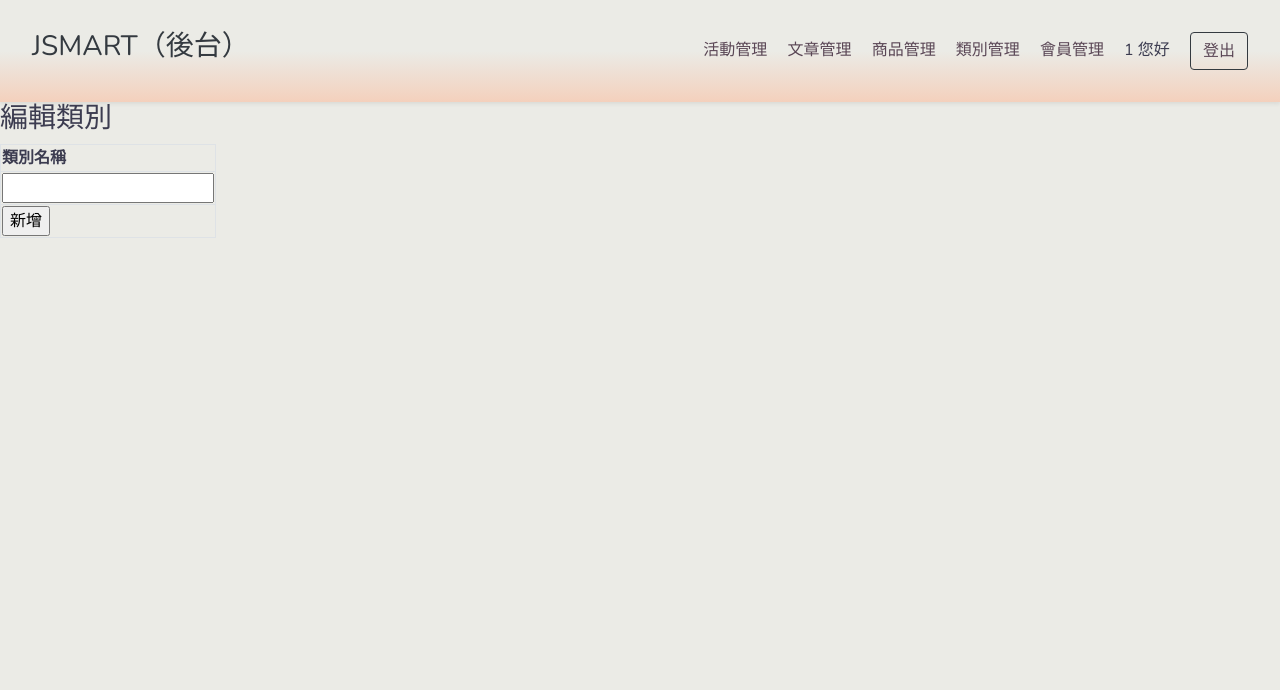
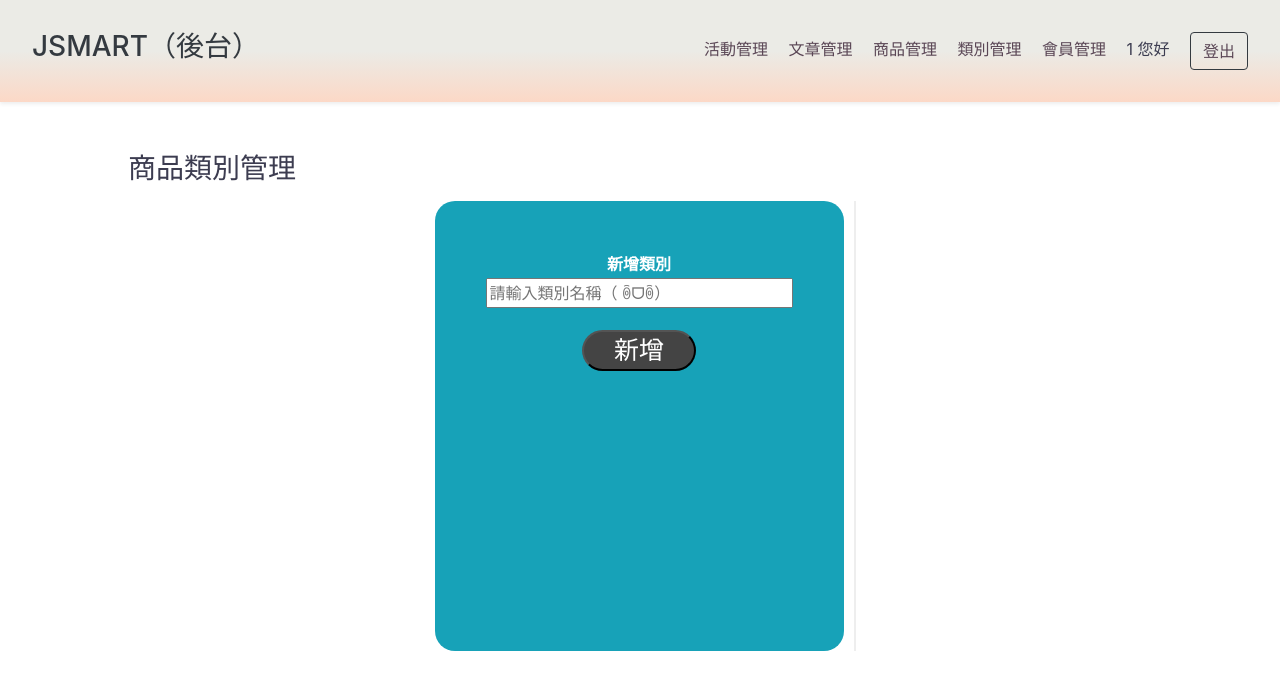
Before and after one commit to weichieh-iiiwork/jsmart-teamwork, a PHP site: page /category/category.php in a window 1280 px wide. Shown: the top 690 px of the page. Run offline with PHP 8.4, Linux system fonts and the light colour scheme; the visitor is signed in with stand-in values (Sample User, id 1); data that the repository does not hold is empty; some libraries are stand-ins or nearby versions.

Commit message:
0514 新增member與category的更新內容

```diff
--- a/category/category.php
+++ b/category/category.php
@@ -1,5 +1,5 @@
 <?php
-// session_start();
+//session_start();
 require_once('../db.inc.php');
 //require_once('./checkAdmin.php');
 require_once('../templates/adtpl-header.php');
@@ -33,37 +33,107 @@
     <meta charset="UTF-8">
     <title>我的 PHP 程式</title>
     <style>
-    .border {
-        border: 1px solid;
+    /* *{
+        border: 1px solid red;
+    } */
+    .wrap{
+        margin: 50px auto;
+        width: 80%;
     }
+    .title-box{
+        /* background-color: #17a2b8;
+        border: 1px solid blue; */
+        margin-bottom: 15px;
+    }
+    .box{
+        display: flex;
+        flex-direction: row;
+        /* border: 1px solid blue; */
+        justify-content: center;
+    }
+    ul{
+        list-style-type: none;
+        padding: 5px 10px 5px 30px;
+    }
+    ol{
+        list-style-type: upper-alpha;
+    }
+    table{
+        border: 0;
+    }
+    .insert-box{
+        /* border: 1px solid green; */
+        height: 450px;
+        margin: auto 10px;
+        padding: 50px;
+        background-color: #17a2b8;
+        border-radius: 20px;
+    }
+    .insert-button{
+        font-size: 25px;
+        padding: 0 30px;
+        margin: 20px;
+        border-radius: 90px;
+        cursor: pointer;
+        background: #444;
+        color: #fff;
+        transition: .5s;
+    }
+    .insert-button:hover {
+        background: #fff;
+        color: #17a2b8;
+        text-decoration: none;
+        transform: scale(1.1)
+    }
+    .category-items{
+        height: 450px;
+        padding: 10px 0px;
+        overflow: auto;
+        border: 1px solid #eee;
+    }
+    /* .category-items::-webkit-scrollbar{
+        width: 5px;
+    } */
     </style>
+    <link rel="stylesheet" href="https://stackpath.bootstrapcdn.com/bootstrap/4.2.1/css/bootstrap.min.css" integrity="sha384-GJzZqFGwb1QTTN6wy59ffF1BuGJpLSa9DkKMp0DgiMDm4iYMj70gZWKYbI706tWS" crossorigin="anonymous">
 </head>
 <body>
-<h3>編輯類別</h3>
-<form name="myForm" method="POST" action="./insertCategory.php">
-
-<?php buildTree($pdo, 0); ?>
-
-<table class="border">
+<div class="wrap">
+    <div class="title-box">
+        <h3>商品類別管理</h3>
+    </div>
+    <form name="myForm" method="POST" action="./insertCategory.php" >
+        <div class="box">
+            <div class="insert-box">
+                <table style="text-align:center">
                     <thead>
                         <tr>
-            <th class="border">類別名稱</th>
+                            <th style="color:#fff">新增類別</th>
                         </tr>
                     </thead>
                     <tbody>
                         <tr>
-            <td class="border">
-                <input type="text" name="categoryName" value="" maxlength="100" />
+                            <td>
+                                <input type="text" name="categoryName" value="" maxlength="100" placeholder="請輸入類別名稱（ ꉺᗜꉺ）" size="25px">
                             </td>
                         </tr>
                     </tbody>
                     <tfoot>
                         <tr>
-            <td class="border"><input type="submit" name="smb" value="新增"></td>
+                            <td><input type="submit" name="smb" value="新增" class="insert-button"></td>
                         </tr>
                     </tfoot>
                 </table>
+            </div>
+            <div class="category-items">
+                <?php buildTree($pdo, 0); ?>
+            </div>
+        </div>
+        </form>
 
-</form>
+</div>
 </body>
+<script src="https://code.jquery.com/jquery-3.3.1.slim.min.js" integrity="sha384-q8i/X+965DzO0rT7abK41JStQIAqVgRVzpbzo5smXKp4YfRvH+8abtTE1Pi6jizo" crossorigin="anonymous"></script>
+<script src="https://cdnjs.cloudflare.com/ajax/libs/popper.js/1.14.6/umd/popper.min.js" integrity="sha384-wHAiFfRlMFy6i5SRaxvfOCifBUQy1xHdJ/yoi7FRNXMRBu5WHdZYu1hA6ZOblgut" crossorigin="anonymous"></script>
+<script src="https://stackpath.bootstrapcdn.com/bootstrap/4.2.1/js/bootstrap.min.js" integrity="sha384-B0UglyR+jN6CkvvICOB2joaf5I4l3gm9GU6Hc1og6Ls7i6U/mkkaduKaBhlAXv9k" crossorigin="anonymous"></script>
 </html>
--- a/member/addUser.php
+++ b/member/addUser.php
@@ -30,14 +30,14 @@
 print_r($stmt->fetchAll());
 
 if($stmt->rowCount() > 0 ) {
-  header("Refresh: 3; url=./admin.php");
+  header("Refresh: 3; url=./index.html");
   $_SESSION['username'] = $_POST['userAccount'];
 
   $objResponse['success'] = true;
   $objResponse['info'] = "註冊成功";
   echo json_encode($objResponse, JSON_UNESCAPED_UNICODE);
 } else {
-  header("Refresh: 3; url=./admin.php");
+  header("Refresh: 3; url=./index.html");
   $objResponse['info'] = "註冊失敗";
   echo json_encode($objResponse, JSON_UNESCAPED_UNICODE);
 }
--- a/member/deleteAdmin.php
+++ b/member/deleteAdmin.php
@@ -1,5 +1,4 @@
 <?php
-session_start();
 require_once('./checkSession.php'); //引入判斷是否登入機制
 require_once('../db.inc.php'); //引用資料庫連線
 
--- a/member/deleteIdsAdmin.php
+++ b/member/deleteIdsAdmin.php
@@ -1,5 +1,4 @@
 <?php
-session_start();
 require_once('./checkSession.php'); //引入判斷是否登入機制
 require_once('../db.inc.php'); //引用資料庫連線
 
```
Also changed, not shown: category/editCategory.php (+50 -7 lines), member/admin.php (+4 -12 lines), member/checkSession.php (+6 -14 lines), member/editAdmin.php (+7 -9 lines), member/insertAdmin.php (+8 -8 lines), member/newAdmin.php (+27 -28 lines), member/regist.php (+54 -32 lines). Lines whose indentation alone changed are shown as unchanged.
